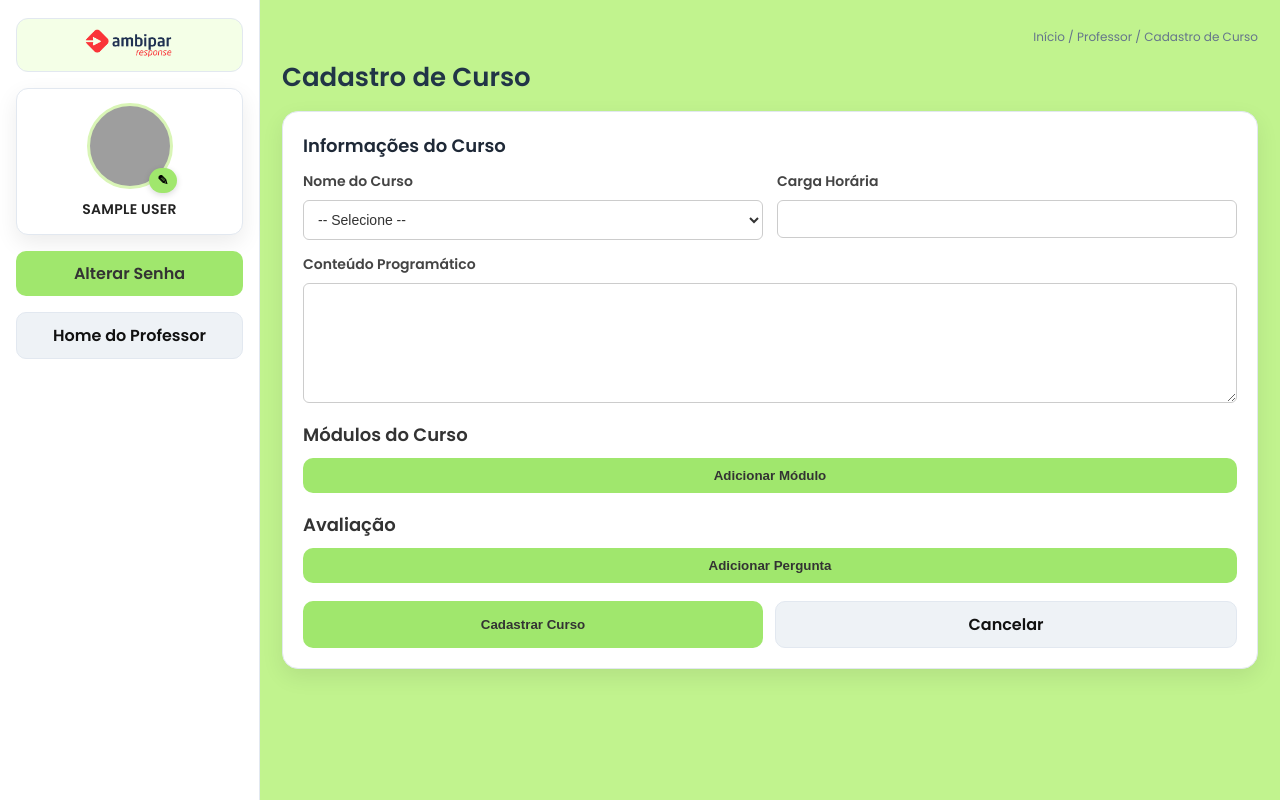
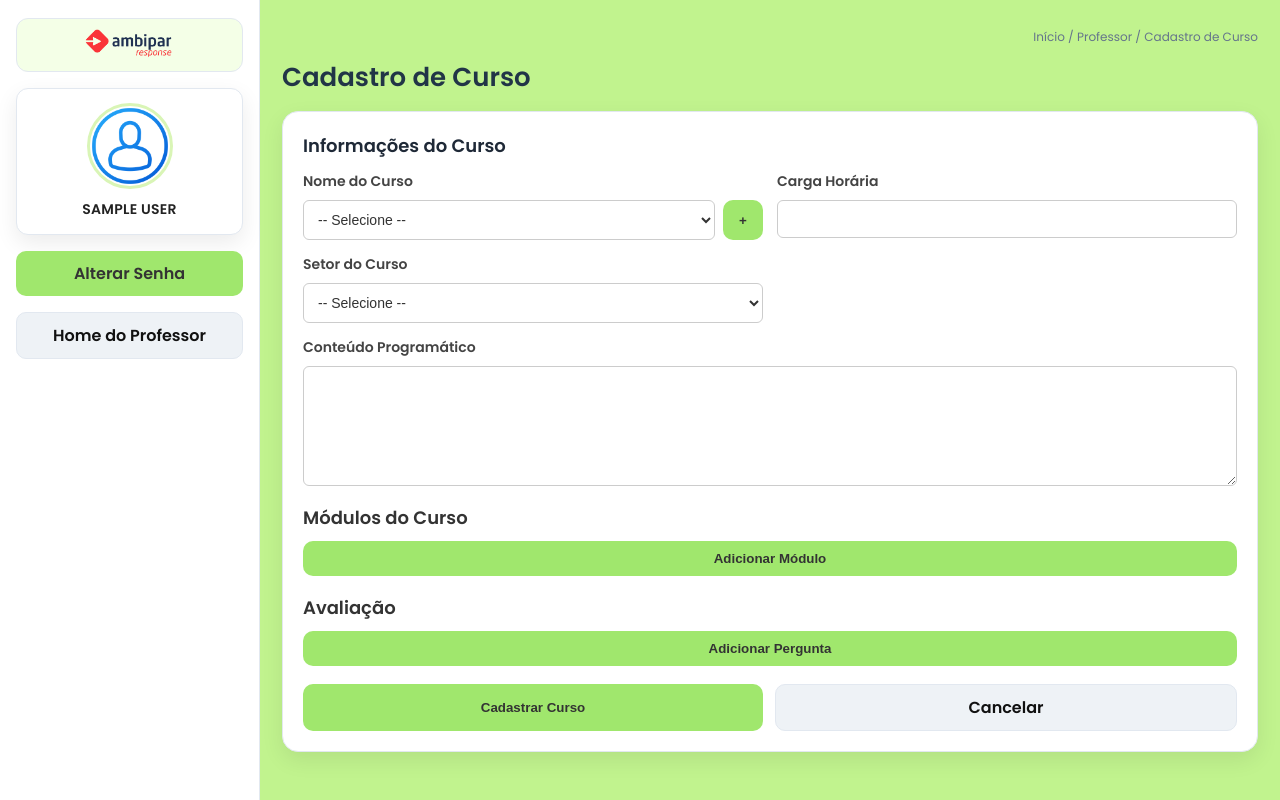
Before and after one commit to carloscll22/AMBIPAREAD, a Flask app: page /cadastrar_curso in a window 1280 px wide. Run offline with Flask 3, Linux system fonts and the light colour scheme; the visitor is signed in with stand-in values (Sample User, id 1); parts of the project's set-up code (start-up, migrations or seed data) failed here and were passed over; grey boxes are pictures that could not be loaded.

Commit message:
Update cadastrar_curso.html

```diff
--- a/templates/cadastrar_curso.html
+++ b/templates/cadastrar_curso.html
@@ -24,12 +24,10 @@
       display:grid; grid-template-columns:260px 1fr; gap:22px;
     }
 
-    /* === SIDEBAR === */
     .sidebar{background:var(--surface);border-right:1px solid var(--border);padding:18px 16px;display:flex;flex-direction:column;gap:16px}
     .brand{background:#f4ffe7;border:1px solid var(--border);border-radius:12px;padding:10px;display:flex;align-items:center;justify-content:center}
     .brand img{height:32px;width:auto;display:block}
 
-    /* Perfil (logo -> avatar -> nome) */
     .profile{
       background:var(--surface);border:1px solid var(--border);border-radius:12px;box-shadow:var(--shadow);
       padding:14px;display:flex;flex-direction:column;align-items:center;gap:10px
@@ -38,7 +36,7 @@
     .avatar{
       width:86px;height:86px;border-radius:50%;
       background-position:center;background-size:cover;background-repeat:no-repeat;
-      border:3px solid #d9f5b6; /* aro verde claro */
+      border:3px solid #d9f5b6;
     }
     .avatar-btn{
       position:absolute;right:-4px;bottom:-4px;
@@ -54,7 +52,6 @@
     .btn:hover{background:var(--primary-hover)}
     .btn.secondary{background:#eef2f6;color:#111;border:1px solid var(--border)}
 
-    /* === CONTEÚDO === */
     .content{padding:22px 22px 40px 0;max-width:1200px}
     .breadcrumb{font-size:12px;color:var(--muted);margin:6px 0 12px;text-align:right}
     .page-title{font-size:26px;font-weight:700;margin-bottom:14px;color:#213547}
@@ -84,44 +81,27 @@
 </head>
 <body>
 
-  <!-- === SIDEBAR === -->
   <aside class="sidebar">
-    <!-- LOGO (obrigatória) -->
     <div class="brand">
       <img src="{{ url_for('static', filename='loggo.png') }}" alt="Ambipar EAD">
     </div>
 
-    <!-- PERFIL: Avatar editável + Nome da pessoa logada -->
     <div class="profile">
       <div class="avatar-wrap">
-        <div
-          class="avatar"
-          style="
+        <div class="avatar" style="
           background-image:
-              url('{{ url_for('static', filename='avatars/' + session['usuario'].replace('@','_at_').replace('.','_') + '.webp') }}'),
-              url('{{ url_for('static', filename='avatars/' + session['usuario'].replace('@','_at_').replace('.','_') + '.jpg') }}'),
-              url('{{ url_for('static', filename='avatars/' + session['usuario'].replace('@','_at_').replace('.','_') + '.jpeg') }}'),
-              url('{{ url_for('static', filename='avatars/' + session['usuario'].replace('@','_at_').replace('.','_') + '.png') }}'),
           url('{{ url_for('static', filename='avatar_padrao.png') }}');
-          ">
-        </div>
-        <!-- botão editar (abre input de arquivo escondido) -->
-        <button class="avatar-btn" type="button" title="Trocar foto" onclick="document.getElementById('fotoInputProf').click()">✎</button>
-        <form id="fotoFormProf" action="{{ url_for('upload_foto') }}" method="POST" enctype="multipart/form-data" style="display:none">
-          <input id="fotoInputProf" type="file" name="foto" accept=".png,.jpg,.jpeg,.webp" onchange="document.getElementById('fotoFormProf').submit()">
-        </form>
+        "></div>
       </div>
       <div class="user-name">
         {{ (session['nome'] or 'USUÁRIO') | upper }}
       </div>
     </div>
 
-    <!-- Botões existentes (funcionais) -->
     <a class="btn" href="/alterar_senha">Alterar Senha</a>
     <a class="btn secondary" href="/">Home do Professor</a>
   </aside>
 
-  <!-- === CONTEÚDO === -->
   <main class="content">
     <div class="breadcrumb">Início / Professor / Cadastro de Curso</div>
     <div class="page-title">Cadastro de Curso</div>
@@ -130,37 +110,41 @@
       <h3>Informações do Curso</h3>
       <form method="post" enctype="multipart/form-data">
         <div class="grid cols-2">
+
+          <!-- NOME DO CURSO COM + -->
           <div class="field">
             <label for="nome">Nome do Curso</label>
-            <select id="nome" name="nome" required onchange="preencherConteudo()">
+            <div style="display:flex; gap:8px;">
+              <select id="nome" name="nome" required style="flex:1;">
                 <option value="">-- Selecione --</option>
                 <option value="Doutrinamento Básico de Solo">Doutrinamento Básico de Solo</option>
                 <option value="Conhecimentos Gerais">Conhecimentos Gerais</option>
                 <option value="Emergências Gerais">Emergências Gerais</option>
                 <option value="SGSO">SGSO</option>
-              <option value="Transporte Aeromédico">Transporte Aeromédico</option>
-              <option value="Sobrevivência na Selva">Sobrevivência na Selva</option>
-              <option value="Instrutor de Voo">Instrutor de Voo</option>
-              <option value="Examinador">Examinador</option>
-              <option value="BELL 206-B06">BELL 206-B06</option>
-              <option value="AS350 SERIES-B,BA,B2,AS50">AS350 SERIES-B,BA,B2,AS50</option>
-              <option value="AS 365 SERIES (N,N1,N2)/AS65">AS 365 SERIES (N,N1,N2)/AS65</option>
-              <option value="AS 355 SERIES (F,F1,F2,NP)/AS55">AS 355 SERIES (F,F1,F2,NP)/AS55</option>
-              <option value="AS330J">AS330J</option>
-              <option value="AS350B-BA">AS350B-BA</option>
-              <option value="AS350B2-B3">AS350B2-B3</option>
-              <option value="Arriel1 Series">Arriel1 Series</option>
-              <option value="RR250-C20 Series">RR250-C20 Series</option>
-              <option value="AS355 Series">AS355 Series</option>
-              <option value="Treinamento Solo AS350">Treinamento Solo AS350</option>
-              <option value="Treinamento Solo BH06">Treinamento Solo BH06</option>
-              <option value="Treinamento Solo AS355">Treinamento Solo AS355</option>
               </select>
+              <button type="button" class="btn" style="width:40px;" onclick="mostrarNovoCurso()">+</button>
+            </div>
+            <input type="text" id="novoCurso" placeholder="Digite novo nome do curso"
+                   style="display:none; margin-top:8px;" onblur="adicionarNovoCurso()">
           </div>
 
+          <!-- CARGA HORÁRIA -->
           <div class="field">
             <label for="carga_horaria">Carga Horária</label>
             <input type="text" id="carga_horaria" name="carga_horaria" required>
+          </div>
+
+          <!-- SETOR -->
+          <div class="field">
+            <label for="setor">Setor do Curso</label>
+            <select id="setor" name="setor" required>
+              <option value="">-- Selecione --</option>
+              <option value="Operações">Operações</option>
+              <option value="Manutenção">Manutenção</option>
+              <option value="SGSO">SGSO</option>
+              <option value="Administrativo">Administrativo</option>
+              <option value="Outros">Outros</option>
+            </select>
           </div>
 
           <div class="field" style="grid-column:1/-1">
@@ -186,20 +170,25 @@
   </main>
 
 <script>
-    // === Conteúdos (complete com o seu dicionário completo) ===
-    const conteudos = {
-      "Doutrinamento Básico de Solo": `(1) Atribuições e responsabilidades do tripulante, conforme aplicável;
-(2) As apropriadas provisões deste regulamento;
-(3) Conteúdo do certificado e das especificações operativas;
-(4) Apropriadas partes do manual geral da empresa do detentor de certificado;
-(5) O transporte seguro de artigos perigosos por via aérea, em conformidade com os requisitos do RBAC N° 175;
-(6) O SGSO;
-(7) Segurança da aviação civil (AVSEC);
-(8) Fatores humanos e CRM`
-    };
-    function preencherConteudo(){ const n=document.getElementById('nome').value; document.getElementById('conteudo').value = conteudos[n] || ''; }
+function mostrarNovoCurso(){
+  document.getElementById("novoCurso").style.display="block";
+  document.getElementById("novoCurso").focus();
+}
+function adicionarNovoCurso(){
+  const input=document.getElementById("novoCurso");
+  const nome=input.value.trim();
+  const select=document.getElementById("nome");
+  if(nome){
+    const opt=document.createElement("option");
+    opt.value=nome;
+    opt.textContent=nome;
+    select.appendChild(opt);
+    select.value=nome;
+  }
+  input.value="";
+  input.style.display="none";
+}
 
-    // === Módulos ===
 let indexModulo=0;
 function adicionarModulo(){
   const c=document.getElementById("modulos");
@@ -218,7 +207,6 @@
   c.appendChild(d); indexModulo++;
 }
 
-    // === Perguntas ===
 let indicePergunta=0;
 document.getElementById('adicionarPergunta').addEventListener('click', ()=>{
   const c=document.getElementById('perguntas');
```
Lines whose indentation alone changed are shown as unchanged.
